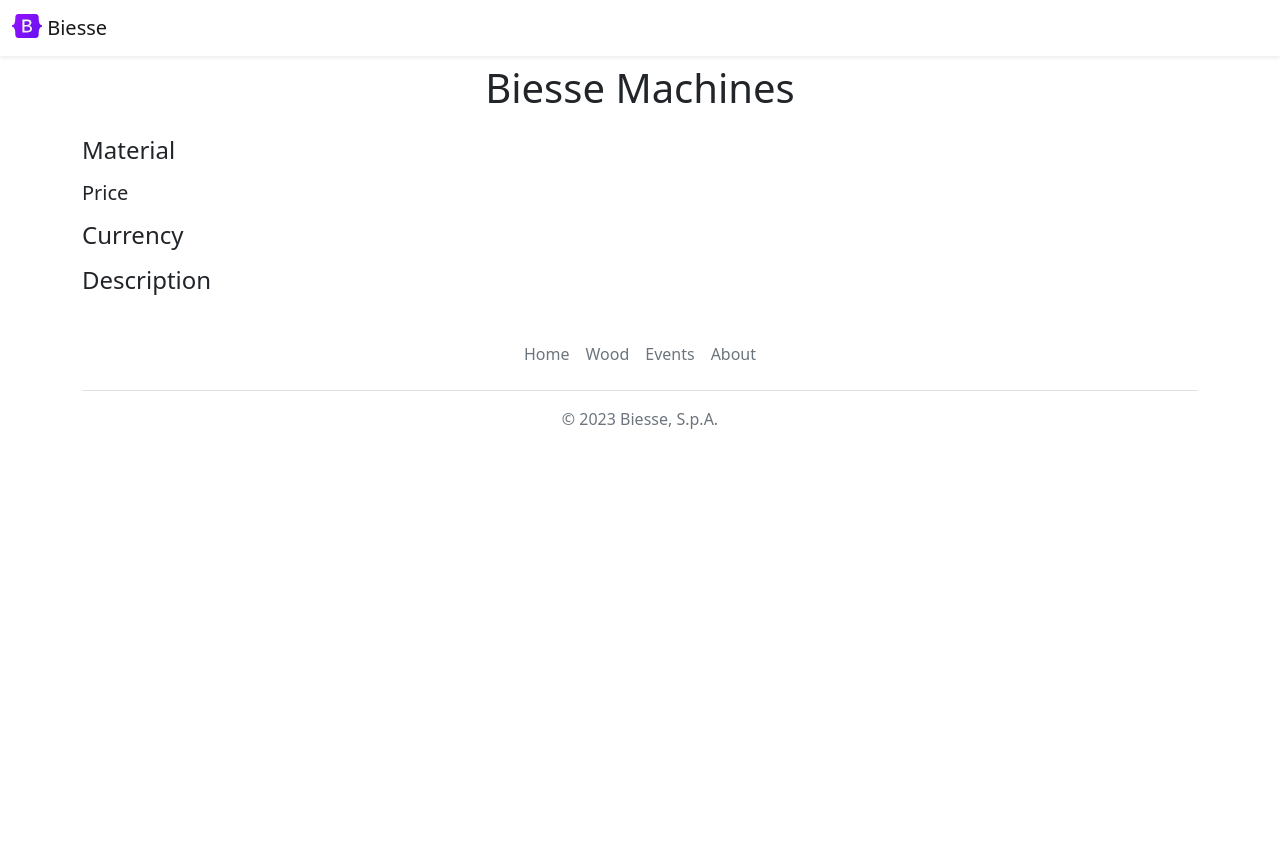
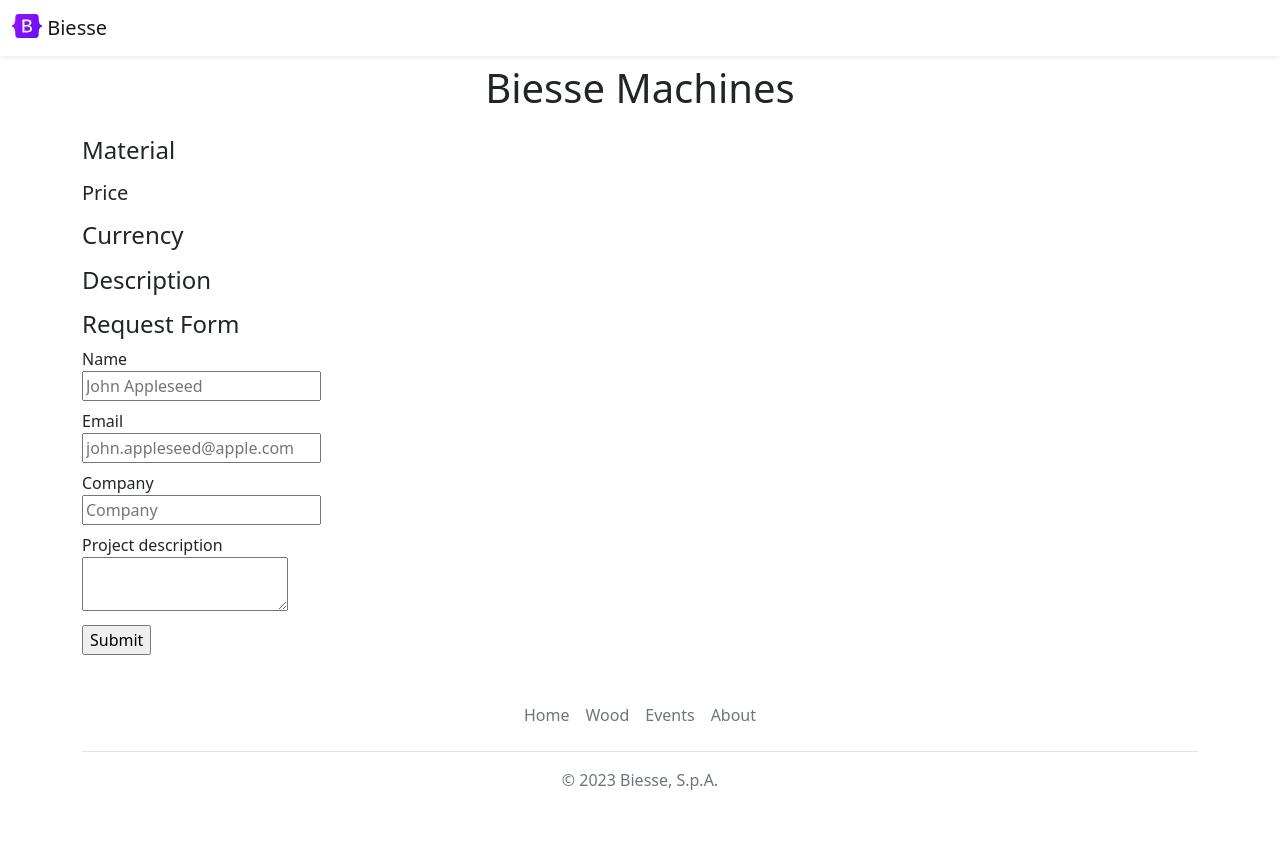
Before and after one commit to julicq/python-flask-website-v2, a Flask app: template templates/machinepage.html in a window 1280 px wide. Before the commit the page ends 429 px from the top, so only its background shows below. Run offline with Flask 3, Linux system fonts and the light colour scheme; the template is opened without the code that fills it, so the values that code supplies are empty.

Commit message:
store request in DB

```diff
--- a/app.py
+++ b/app.py
@@ -1,5 +1,5 @@
-from flask import Flask, render_template, jsonify
-from database import load_data_from_db, load_machine_from_db
+from flask import Flask, render_template, jsonify, request
+from database import load_data_from_db, load_machine_from_db, app_request_to_db
 
 app = Flask(__name__)
 
@@ -33,5 +33,16 @@ def show_machine(id):
   return render_template('machinepage.html', machine=machine)
 
 
+@app.route("/machine/<id>/request", methods=['post'])
+def request_machine(id):
+  data = request.form
+  machine = load_machine_from_db(id)
+
+  app_request_to_db(id, data)
+  # store in DB
+  # send an email
+  return render_template('request_submitted.html', data=data, machine=machine)
+
+
 if __name__ == "__main__":
   app.run(host='0.0.0.0', debug=True)
--- a/templates/machinepage.html
+++ b/templates/machinepage.html
@@ -19,6 +19,7 @@
         <p>{{machine.currency}}</p>
         <h4>Description</h4>
         <p>{{machine.description}}</p>
+        {% include 'request_form.html' %}
     </div>
     {% include 'footer.html' %}
 
--- a/templates/request_form.html
+++ b/templates/request_form.html
@@ -1 +1,26 @@
-<div>TODO - request form goes here</div>
+<h4>Request Form</h4>
+<form action="/machine/{{machine['id']}}/request" method="post">
+  <div class="mb-2">
+  <label>Name</label><br>
+  <input type="text" name="full_name" placeholder="John Appleseed">
+  </div>
+
+  <div class="mb-2">
+  <label>Email</label><br>
+  <input type="text" name="email" placeholder="john.appleseed@apple.com">
+  </div>
+
+  <div class="mb-2">
+  <label>Company</label><br>
+  <input type="text" name="company" placeholder="Company">
+  </div>
+
+
+  <div class="mb-2">
+  <label>Project description</label><br>
+  <textarea name="proj_description"></textarea>
+  </div>
+  <input type="submit">
+
+
+</form>
```
Also changed, not shown: database.py (+15 -0 lines), templates/request_submitted.html (added, +28 -0 lines).
